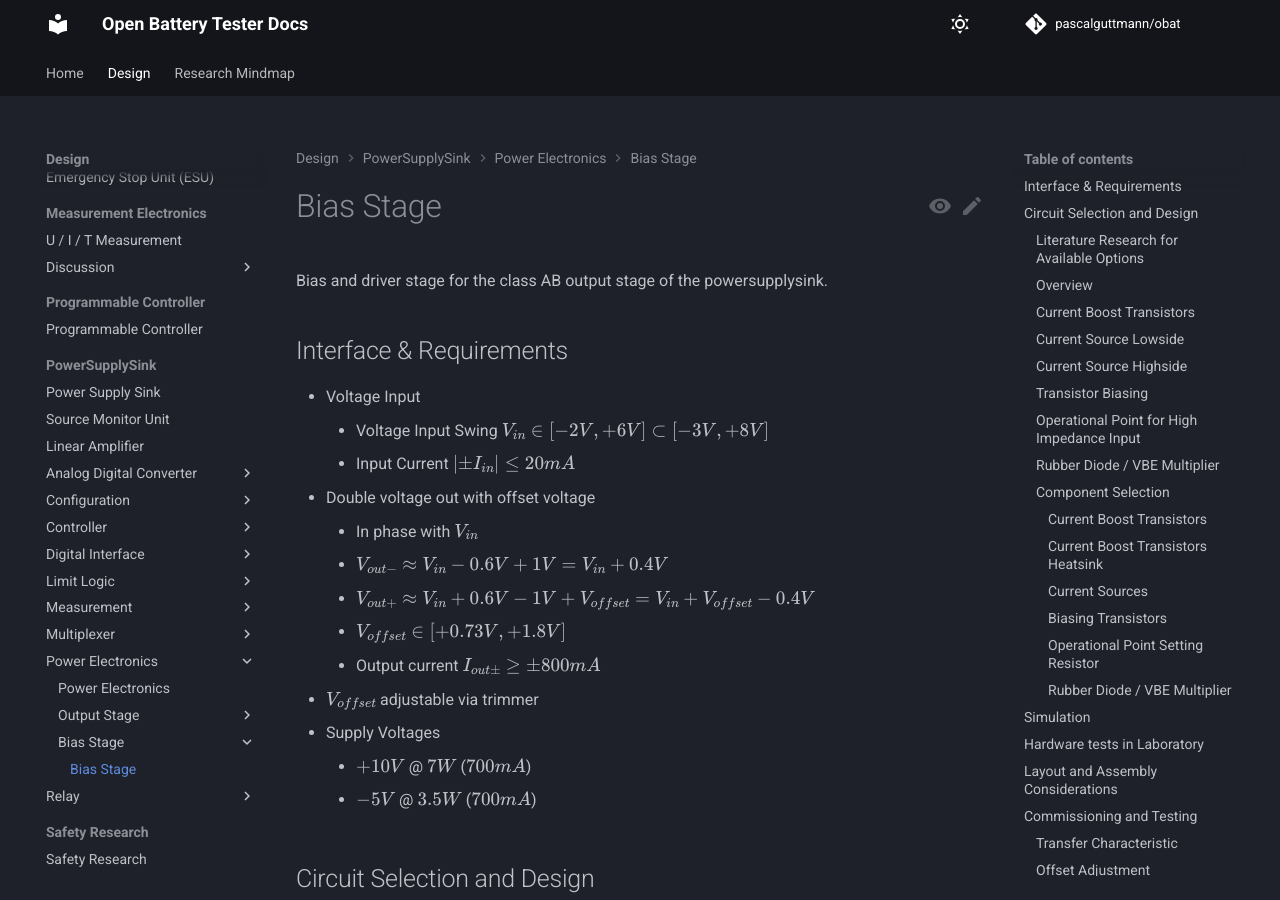
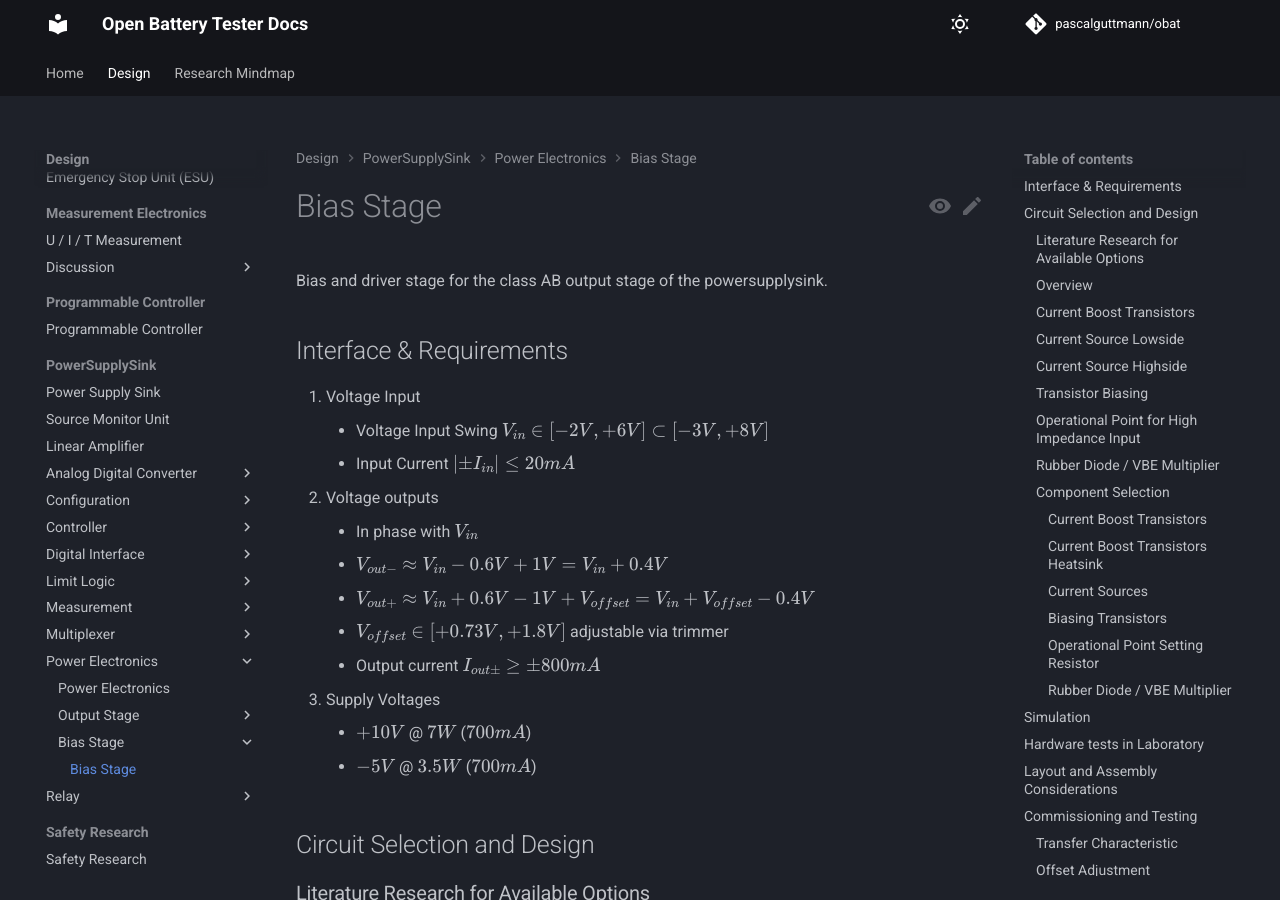
Before and after one commit to pascalguttmann/obat, an MkDocs documentation site: the page built from docs/design/pss/power-electronics/bias/bias.md, in a window 1280 px wide and 900 px high. Built offline with MkDocs 1.6.1 and Material for MkDocs 9.7.7, drawn with Linux system fonts in a browser that asks for light colours; comment, search, counter and statistics services are not loaded.

Commit message:
fix bias input output specification adhere to template

```diff
--- a/docs/design/pss/power-electronics/bias/bias.md
+++ b/docs/design/pss/power-electronics/bias/bias.md
@@ -4,17 +4,16 @@ Bias and driver stage for the class AB output stage of the powersupplysink.
 
 ## Interface & Requirements
 
-- Voltage Input
+1. Voltage Input
     - Voltage Input Swing $V_{in} \in [-2V, +6V] \subset [-3V, +8V]$
     - Input Current $| \pm I_{in} | \leq 20mA$
-- Double voltage out with offset voltage
+2. Voltage outputs
     - In phase with $V_{in}$
     - $V_{out-} \approx V_{in} - 0.6V + 1V = V_{in} + 0.4V$
     - $V_{out+} \approx V_{in} + 0.6V - 1V + V_{offset} = V_{in} + V_{offset} - 0.4V$
-    - $V_{offset} \in [+0.73V, +1.8V]$
+    - $V_{offset} \in [+0.73V, +1.8V]$ adjustable via trimmer
     - Output current $I_{out \pm} \geq \pm 800 mA$
-- $V_{offset}$ adjustable via trimmer
-- Supply Voltages
+3. Supply Voltages
     - $+10V$ @ $7W$ ($700mA$)
     - $-5V$ @ $3.5W$ ($700mA$)
 
```
